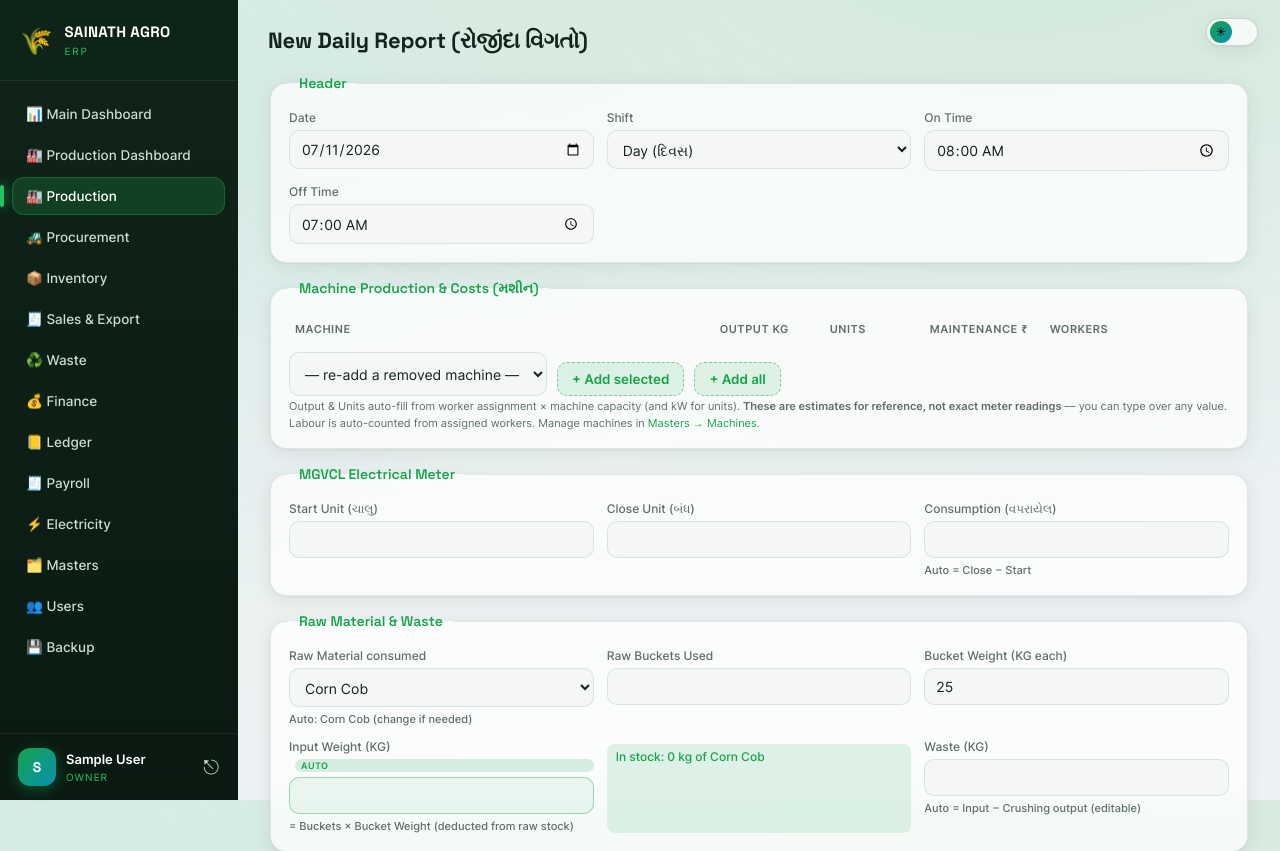
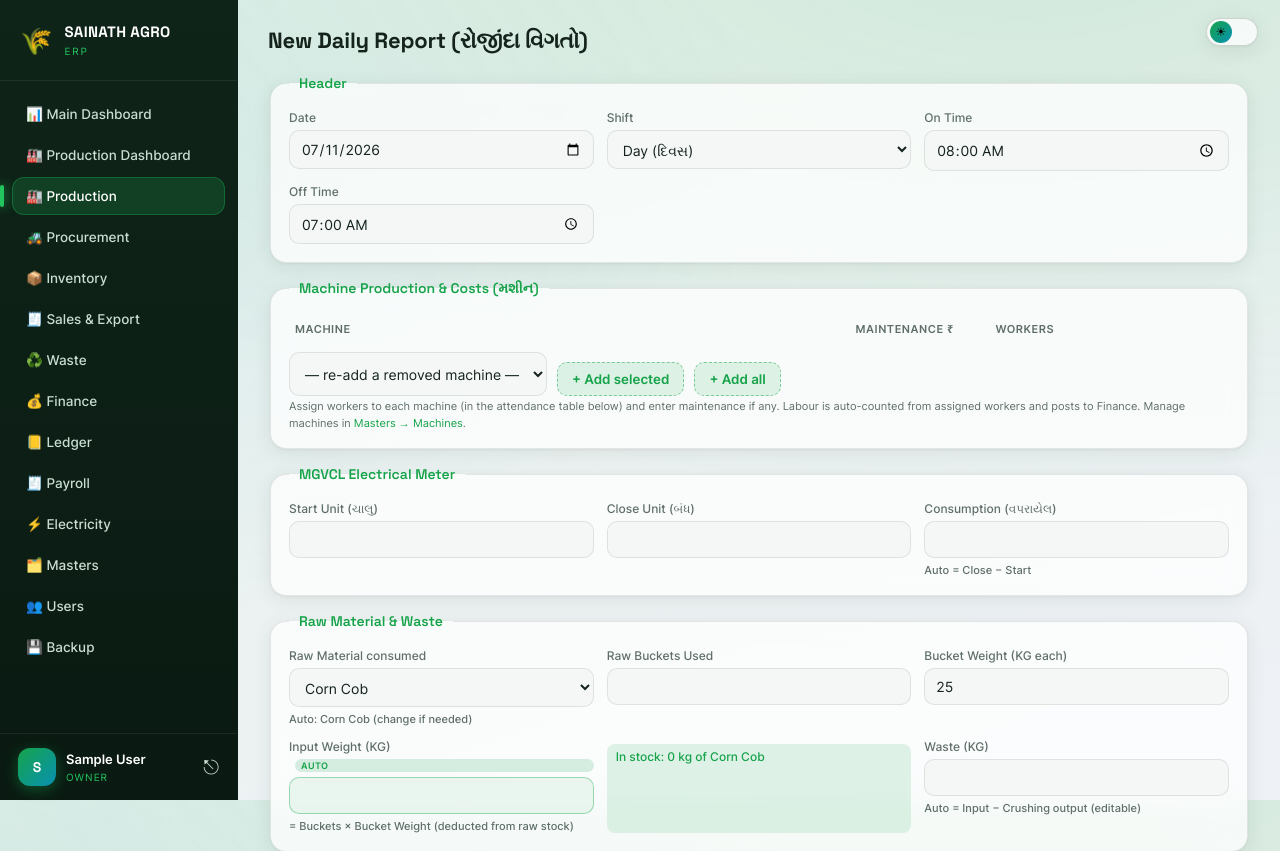
Before and after one commit to M1212-ofc/sainathagroerp, a Flask app: page /production/entry in a window 1280 px wide. Shown: the top 851 px of the page. Run offline with Flask 3, Linux system fonts and the light colour scheme; the visitor is signed in with stand-in values (Sample User, id 1); data comes from the database, SQL or seed files in the repository; data that the repository does not hold is empty.

```diff
--- a/app.py
+++ b/app.py
@@ -140,7 +140,7 @@ def _close_db(_=None):
 
 # make helpers available in every template
 # bump this string whenever static files change to force browsers to reload them
-ASSET_VER = "20260712k"
+ASSET_VER = "20260712m"
 
 
 @app.context_processor
@@ -251,20 +251,19 @@ DASH_METRICS = [
     ("crushmerged",  "Crushing Production & Products (KG)",    "crushmerged",  False),
     ("cleanmerged",  "Cleaning Production & Products (KG)",    "cleanmerged",  False),
     ("inputoutput",  "Input vs Crushing Output (KG)",         "inputoutput",  False),
-    ("machines",     "Machine Performance",                   "machines",     False),
     ("waste",        "Waste (KG)",                            "series",       False),
     ("finance",      "Income vs Expense (₹)",                 "finance",      True),
 ]
 
 
 def _default_layout(variant):
-    base = ["consumption", "crushmerged", "cleanmerged", "inputoutput", "machines"]
+    base = ["consumption", "crushmerged", "cleanmerged", "inputoutput"]
     if variant == "main":
-        base.insert(4, "finance")
+        base.insert(3, "finance")
     widgets = []
     for m in base:
         widgets.append({"id": m, "metric": m, "type": "auto",
-                        "size": "large" if m in ("consumption", "machines") else "small",
+                        "size": "large" if m == "consumption" else "small",
                         "hidden": False})
     return widgets
 
@@ -485,24 +484,6 @@ def api_summary():
         crushing_products=crushing_products, cleaning_products=cleaning_products,
         crushing_stack=crushing_stack, cleaning_stack=cleaning_stack,
     )
-    # ---- per-machine breakdown for the period ----
-    machines = []
-    for mrow in db.execute(
-        """SELECT machine_id, machine_name,
-                  COALESCE(SUM(output_kg),0) out_kg,
-                  COALESCE(SUM(units),0) units,
-                  COALESCE(SUM(labour_cost),0) labour,
-                  COALESCE(SUM(maint_cost),0) maint
-           FROM machine_logs WHERE log_date BETWEEN ? AND ?
-           GROUP BY machine_id, machine_name ORDER BY out_kg DESC""", (s, e)).fetchall():
-        out_kg = round(mrow["out_kg"], 1)
-        total_cost = (mrow["labour"] or 0) + (mrow["maint"] or 0)
-        machines.append(dict(
-            id=mrow["machine_id"], name=mrow["machine_name"] or "Machine",
-            output=out_kg, units=round(mrow["units"], 1),
-            labour=round(mrow["labour"], 2), maint=round(mrow["maint"], 2),
-            cost_per_kg=round(total_cost / out_kg, 2) if out_kg else 0))
-    payload["machines"] = machines
     # only include money data if the user can see the Main dashboard
     if can_access("dash_main"):
         fin = logic.finance_summary(db, s, e)
--- a/static/entry.js
+++ b/static/entry.js
@@ -121,59 +121,25 @@ function rebuildMachineSelect(){
 function addMachineRow(m){
   if(!mbody)return;
   const mid=m.id||m.machine_id||'';
-  const cap=m.capacity_kg||0, kw=m.power_kw||0;
   const tr=document.createElement("tr");
   tr.innerHTML=`<td><input type="text" name="machine_name" value="${(m.name||m.machine_name||'').replace(/"/g,'&quot;')}" readonly style="background:transparent;border:none">
       <input type="hidden" name="machine_id" value="${mid}"></td>
-    <td><input type="number" step="any" name="machine_output" data-mid="${mid}" data-cap="${cap}" value="${m.output_kg||''}" style="width:100px" class="mc-out"></td>
-    <td><input type="number" step="any" name="machine_units" data-mid="${mid}" data-kw="${kw}" value="${m.units||''}" style="width:90px" class="mc-units"></td>
     <td><input type="number" step="any" name="machine_maint" value="${m.maint_cost||''}" style="width:110px" placeholder="0"></td>
     <td><span class="mc-workers" data-mid="${mid}" style="font-weight:600;color:var(--primary)">0</span> assigned</td>
     <td><button type="button" class="row-del">×</button></td>`;
   mbody.appendChild(tr);
-  // if user types their own output/units, stop auto-overwriting that field
-  tr.querySelector(".mc-out").addEventListener("input",e=>e.target.dataset.touched="1");
-  tr.querySelector(".mc-units").addEventListener("input",e=>e.target.dataset.touched="1");
   tr.querySelector(".row-del").addEventListener("click",()=>{tr.remove();rebuildMachineSelect();updateMachineWorkerCounts();});
   rebuildMachineSelect();updateMachineWorkerCounts();
 }
-// live count + auto-split of output (workers×capacity) and units (kW) per machine
+// live count of workers assigned to each machine
 function updateMachineWorkerCounts(){
-  const rows=[...document.querySelectorAll('.mc-workers')];
-  // worker count per machine
-  const counts={};
-  rows.forEach(span=>{const mid=span.dataset.mid;
+  document.querySelectorAll('.mc-workers').forEach(span=>{
+    const mid=span.dataset.mid;
     const n=[...document.querySelectorAll('select[name=worker_machine]')].filter(s=>String(s.value)===String(mid)).length;
-    counts[mid]=n;span.textContent=n;});
-  // total crushing output to split
-  const totalOut=window._crushingKg||0;
-  // total electricity units (from consumption field)
-  const consEl=document.getElementById("consumption");
-  const totalUnits=consEl?(parseFloat(consEl.value)||0):0;
-  // compute weights: output weight = workers × capacity ; units weight = kW (fallback workers×capacity)
-  let sumOutW=0,sumKw=0,sumFallback=0;
-  const outInputs=[...document.querySelectorAll('.mc-out')];
-  const unitInputs=[...document.querySelectorAll('.mc-units')];
-  outInputs.forEach(inp=>{const mid=inp.dataset.mid;const cap=parseFloat(inp.dataset.cap)||0;
-    const w=(counts[mid]||0)*(cap||1);sumOutW+=w;});
-  unitInputs.forEach(inp=>{const mid=inp.dataset.mid;const kw=parseFloat(inp.dataset.kw)||0;
-    const cap=parseFloat((document.querySelector(`.mc-out[data-mid="${mid}"]`)||{}).dataset?.cap)||0;
-    sumKw+=kw;sumFallback+=(counts[mid]||0)*(cap||1);});
-  // fill output (unless user typed it)
-  outInputs.forEach(inp=>{if(inp.dataset.touched)return;const mid=inp.dataset.mid;const cap=parseFloat(inp.dataset.cap)||0;
-    const w=(counts[mid]||0)*(cap||1);
-    inp.value=(sumOutW>0&&totalOut>0)?(totalOut*w/sumOutW).toFixed(0):'';});
-  // fill units by kW, fallback to worker×capacity
-  unitInputs.forEach(inp=>{if(inp.dataset.touched)return;const mid=inp.dataset.mid;const kw=parseFloat(inp.dataset.kw)||0;
-    const cap=parseFloat((document.querySelector(`.mc-out[data-mid="${mid}"]`)||{}).dataset?.cap)||0;
-    let share=0;
-    if(sumKw>0)share=kw/sumKw;
-    else if(sumFallback>0)share=((counts[mid]||0)*(cap||1))/sumFallback;
-    inp.value=(share>0&&totalUnits>0)?(totalUnits*share).toFixed(0):'';});
+    span.textContent=n;
+  });
 }
 document.addEventListener('change',e=>{if(e.target&&e.target.name==='worker_machine')updateMachineWorkerCounts();});
-// recompute when crushing output or consumption changes
-document.addEventListener('input',e=>{if(e.target&&(e.target.name==='line_total'||e.target.id==='consumption'))updateMachineWorkerCounts();});
 if(mbody){
   if(document.getElementById("addMachineBtn"))
     document.getElementById("addMachineBtn").addEventListener("click",()=>{
--- a/templates/production_entry.html
+++ b/templates/production_entry.html
@@ -17,13 +17,13 @@
   </fieldset>
 
   <fieldset><legend>Machine Production &amp; Costs (મશીન)</legend>
-    <table class="lines-table"><thead><tr><th>Machine</th><th style="width:110px">Output kg</th><th style="width:100px">Units</th><th style="width:120px">Maintenance ₹</th><th style="width:110px">Workers</th><th></th></tr></thead><tbody id="machinesBody"></tbody></table>
+    <table class="lines-table"><thead><tr><th>Machine</th><th style="width:140px">Maintenance ₹</th><th style="width:140px">Workers</th><th></th></tr></thead><tbody id="machinesBody"></tbody></table>
     <div style="display:flex;gap:10px;margin-top:10px;flex-wrap:wrap">
       <select id="addMachineSelect"><option value="">— re-add a removed machine —</option></select>
       <button type="button" class="btn-add" id="addMachineBtn">+ Add selected</button>
       <button type="button" class="btn-add" id="addAllMachines">+ Add all</button>
     </div>
-    <small style="margin-top:6px">Output &amp; Units auto-fill from worker assignment × machine capacity (and kW for units). <b>These are estimates for reference, not exact meter readings</b> — you can type over any value. Labour is auto-counted from assigned workers. Manage machines in <a href="{{ url_for('masters', tab='machines') }}">Masters → Machines</a>.</small>
+    <small style="margin-top:6px">Assign workers to each machine (in the attendance table below) and enter maintenance if any. Labour is auto-counted from assigned workers and posts to Finance. Manage machines in <a href="{{ url_for('masters', tab='machines') }}">Masters → Machines</a>.</small>
   </fieldset>
   <fieldset><legend>MGVCL Electrical Meter</legend>
     <div class="grid3">
```
Also changed, not shown: static/dashboard.js (+0 -10 lines).
